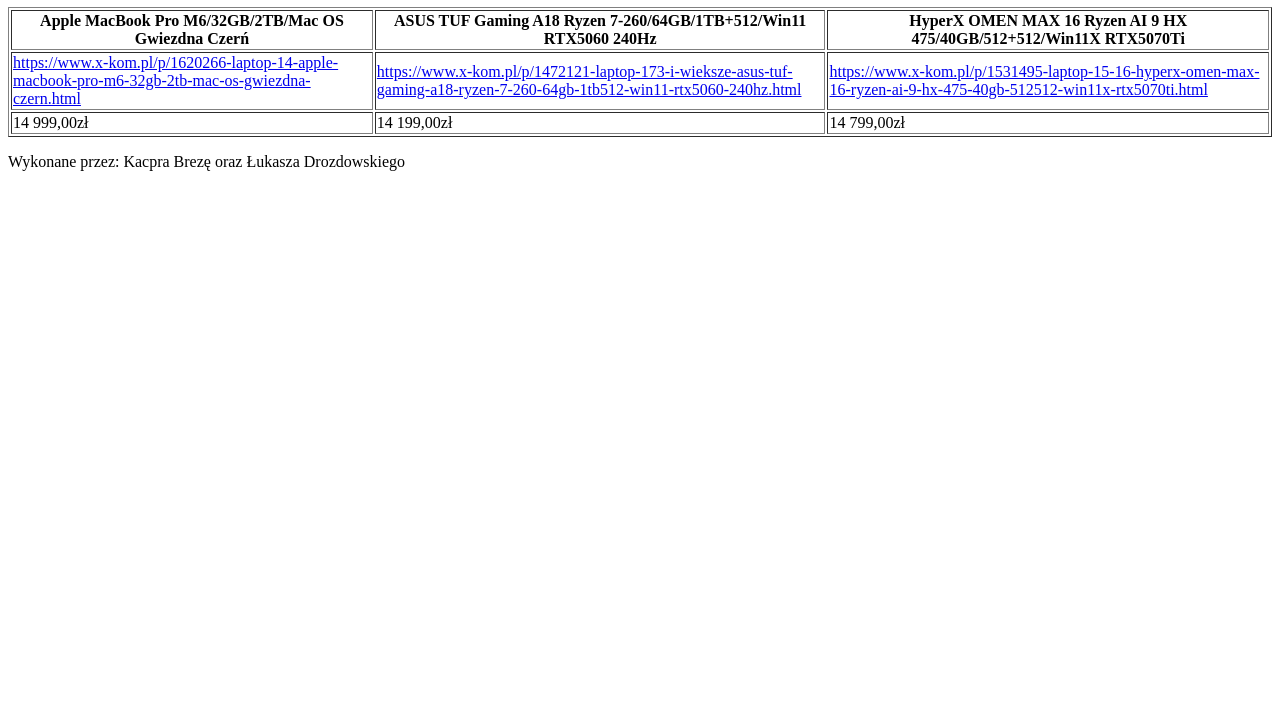
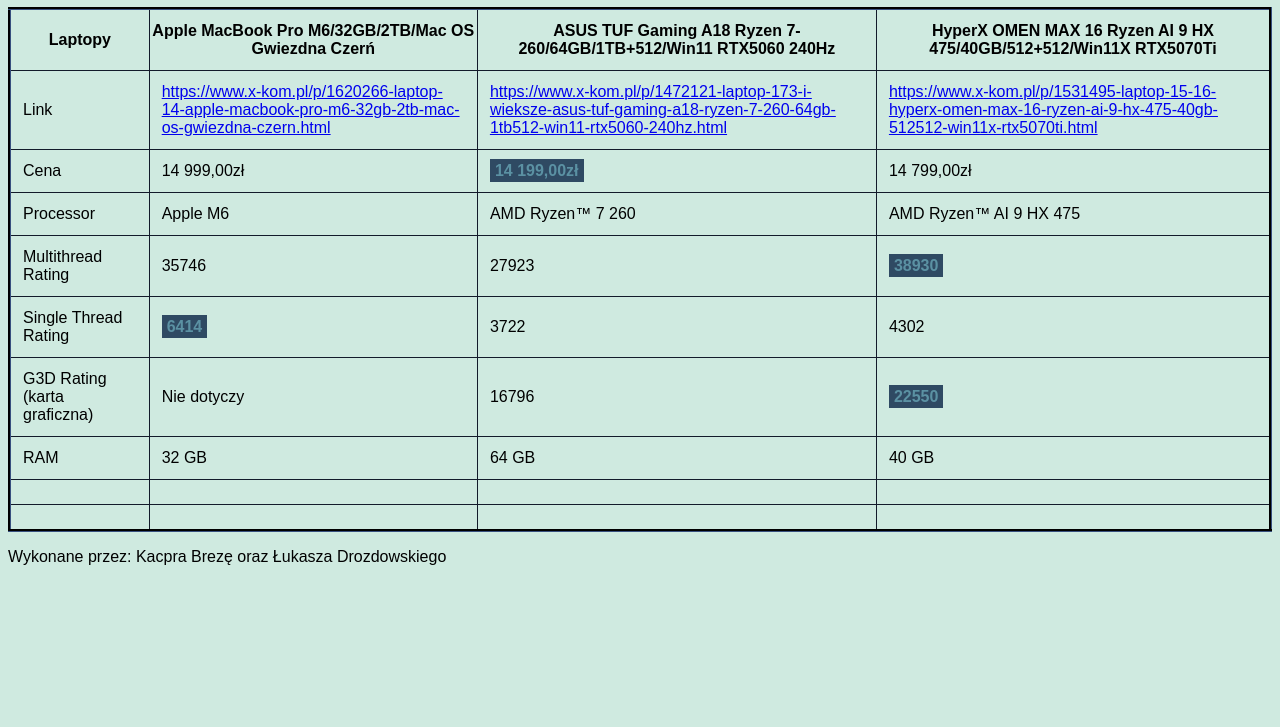
Before and after one commit to Tanxowski/Projekt_3_Laptopy, a plain HTML site: page index.html in a window 1280 px wide. Shown: the part 73-800 px from the top of the page. Drawn offline with Linux system fonts and the light colour scheme.

Commit message:
Add files via upload

```diff
--- a/index.html
+++ b/index.html
@@ -4,6 +4,7 @@
 <head>
     <meta charset="utf-8" />
     <title>Laptop dla grafika</title>
+	<link rel="stylesheet" href="styl.css" type="text/css">
 </head>
 <body>
     <div id="header">
@@ -12,19 +13,64 @@
     <div id="main">
         <table border="1">
             <tr>
+				<th>Laptopy</th>
                 <th>Apple MacBook Pro M6/32GB/2TB/Mac OS Gwiezdna Czerń</th>
 				<th>ASUS TUF Gaming A18 Ryzen 7-260/64GB/1TB+512/Win11 RTX5060 240Hz</th>
 				<th>HyperX OMEN MAX 16 Ryzen AI 9 HX 475/40GB/512+512/Win11X RTX5070Ti</th>
             </tr>
             <tr>
+				<td>Link</td>
                 <td><a href="https://www.x-kom.pl/p/1620266-laptop-14-apple-macbook-pro-m6-32gb-2tb-mac-os-gwiezdna-czern.html">https://www.x-kom.pl/p/1620266-laptop-14-apple-macbook-pro-m6-32gb-2tb-mac-os-gwiezdna-czern.html</a></td>
 				<td><a href="https://www.x-kom.pl/p/1472121-laptop-173-i-wieksze-asus-tuf-gaming-a18-ryzen-7-260-64gb-1tb512-win11-rtx5060-240hz.html">https://www.x-kom.pl/p/1472121-laptop-173-i-wieksze-asus-tuf-gaming-a18-ryzen-7-260-64gb-1tb512-win11-rtx5060-240hz.html</a></td>
 				<td><a href="https://www.x-kom.pl/p/1531495-laptop-15-16-hyperx-omen-max-16-ryzen-ai-9-hx-475-40gb-512512-win11x-rtx5070ti.html">https://www.x-kom.pl/p/1531495-laptop-15-16-hyperx-omen-max-16-ryzen-ai-9-hx-475-40gb-512512-win11x-rtx5070ti.html</a></td>
             </tr>
 			<tr>
+				<td>Cena</td>
 				<td>14 999,00zł</td>
-				<td>14 199,00zł</td>
+				<td><a class="wybor">14 199,00zł</a></td>
 				<td>14 799,00zł</td>
+			</tr>
+			<tr>
+				<td>Processor</td>
+				<td>Apple M6</td>
+				<td>AMD Ryzen™ 7 260 </td>
+				<td>AMD Ryzen™ AI 9 HX 475 </td>
+			</tr>
+			<tr>
+				<td>Multithread Rating</td>
+				<td>35746</td>
+				<td>27923</td>
+				<td><a class="wybor">38930</a></td>
+			</tr>
+			<tr>
+				<td>Single Thread Rating</td>
+				<td><a class="wybor">6414</a></td>
+				<td>3722</td>
+				<td>4302</td>
+			</tr>
+			<tr>
+				<td>G3D Rating (karta graficzna)</td>
+				<td>Nie dotyczy</td>
+				<td>16796</td>
+				<td><a class="wybor">22550</a></td>
+			</tr>
+			<tr>
+				<td>RAM</td>
+				<td>32 GB</td>
+				<td>64 GB</td>
+				<td>40 GB</td>
+			</tr>
+			<tr>
+				<td></td>
+				<td></td>
+				<td></td>
+				<td></td>
+			</tr>
+			<tr>
+				<td></td>
+				<td></td>
+				<td></td>
+				<td></td>
 			</tr>
         </table>
     </div>
--- /dev/null
+++ b/styl.css
@@ -0,0 +1,23 @@
+body {
+	background-color: #CFEAE0;
+	font-family: "Fira Sans", sans-serif;
+	font-weight: 400;
+	font-style: normal;
+}
+table {
+	border-collapse: collapse;
+	border-color: #131B2B;
+	border-width: 3px;
+}
+th {
+	padding: 12px 0px 12px 0px;
+}
+td {
+	padding: 12px;
+}
+.wybor {
+	color: #5B91A3;
+	background-color: #2F4A63;
+	font-weight: bolder;
+	padding: 3px 5px 3px 5px;
+}
```
